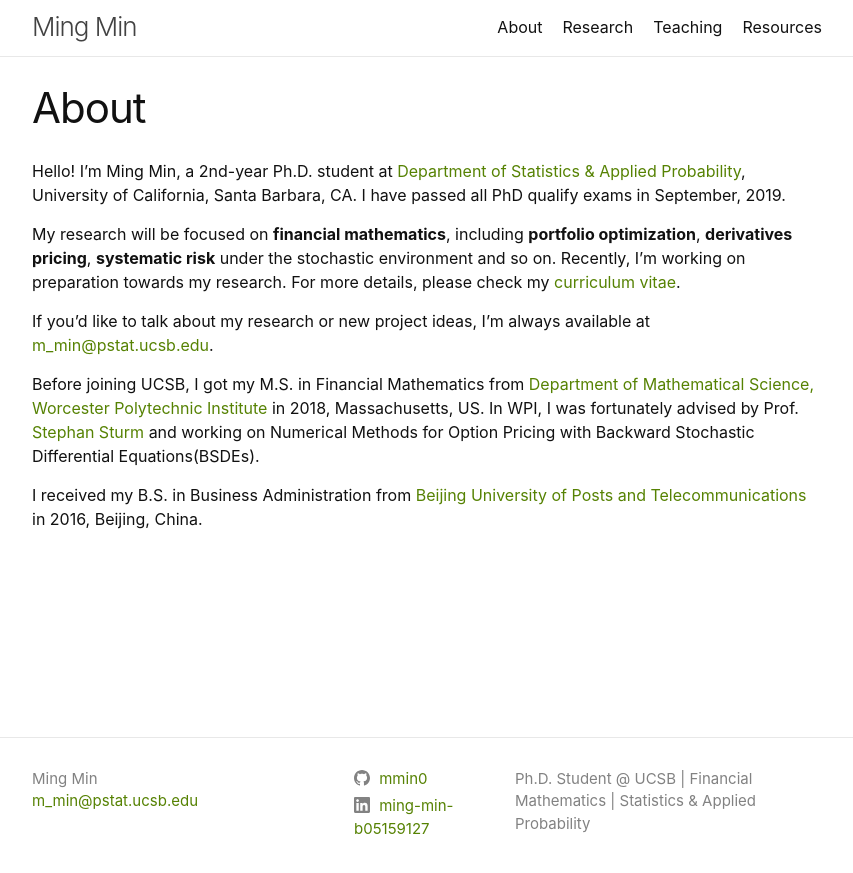
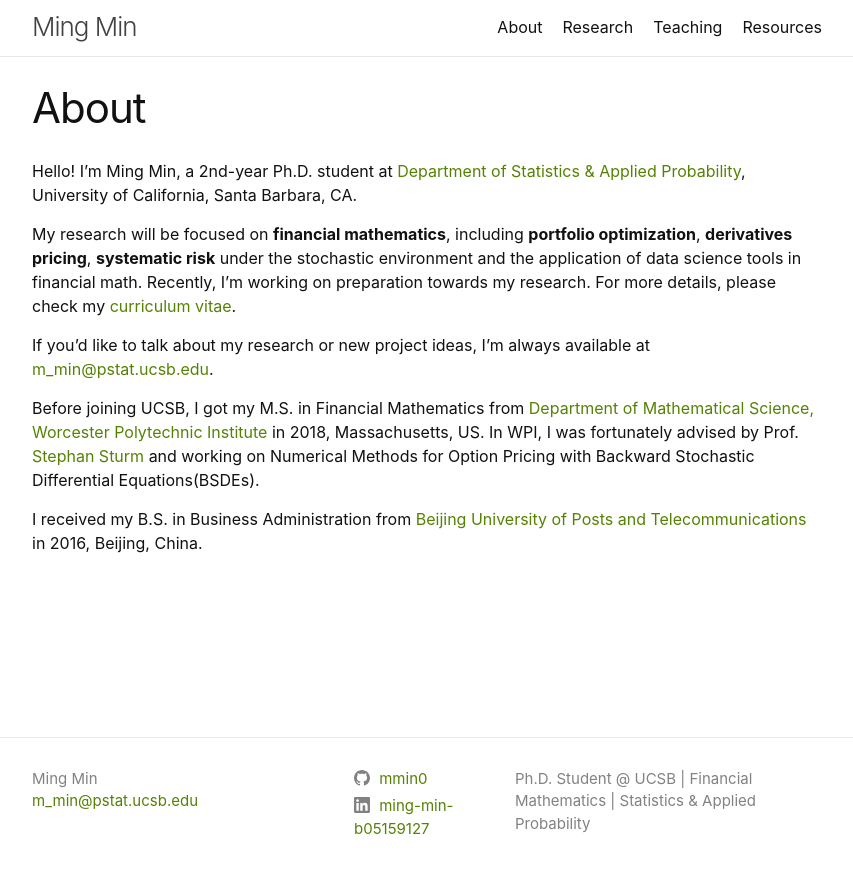
Before and after one commit to mmin0/mmin0.github.io, a Jekyll site: the page built from index.md, in a window 1280 px wide. Shown: the top 873 px of the page, without its empty margins (213-1066 px from the left). Built offline with Jekyll 4.4.1, drawn with Linux system fonts in a browser that asks for light colours.

Commit message:
Update index.md

```diff
--- a/index.md
+++ b/index.md
@@ -3,9 +3,9 @@ layout: page
 title: About
 ---
 
-Hello! I’m Ming Min, a 2nd-year Ph.D. student at [Department of Statistics & Applied Probability](http://www.pstat.ucsb.edu){:target="_blank"}, University of California, Santa Barbara, CA. I have passed all PhD qualify exams in September, 2019.
+Hello! I’m Ming Min, a 2nd-year Ph.D. student at [Department of Statistics & Applied Probability](http://www.pstat.ucsb.edu){:target="_blank"}, University of California, Santa Barbara, CA.
 
-My research will be focused on **financial mathematics**, including **portfolio optimization**, **derivatives pricing**, **systematic risk** under the stochastic environment and so on. Recently, I'm working on preparation towards my research. For more details, please check my [curriculum vitae](CV.pdf){:target="_blank"}.
+My research will be focused on **financial mathematics**, including **portfolio optimization**, **derivatives pricing**, **systematic risk** under the stochastic environment and the application of data science tools in financial math. Recently, I'm working on preparation towards my research. For more details, please check my [curriculum vitae](CV.pdf){:target="_blank"}.
 
 If you'd like to talk about my research or new project ideas, I'm always available at [m_min@pstat.ucsb.edu](mailto:m_min@pstat.ucsb.edu){:target="_blank"}.
 
```
